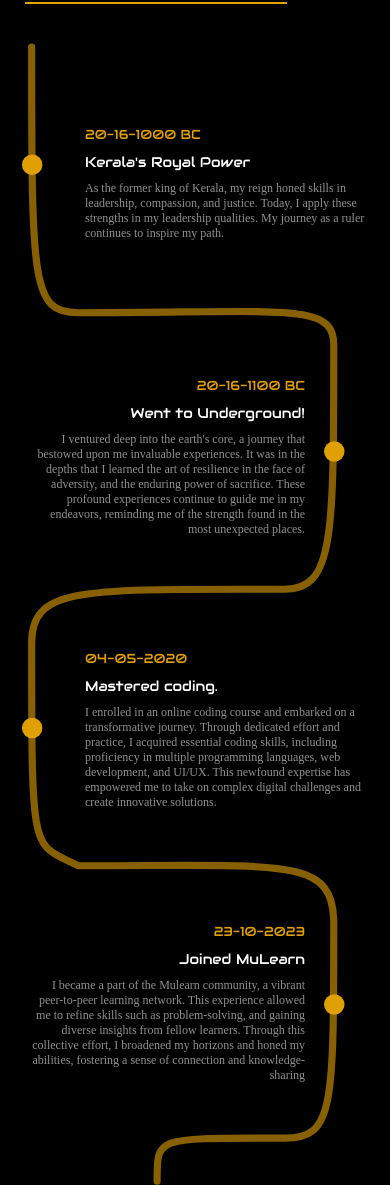
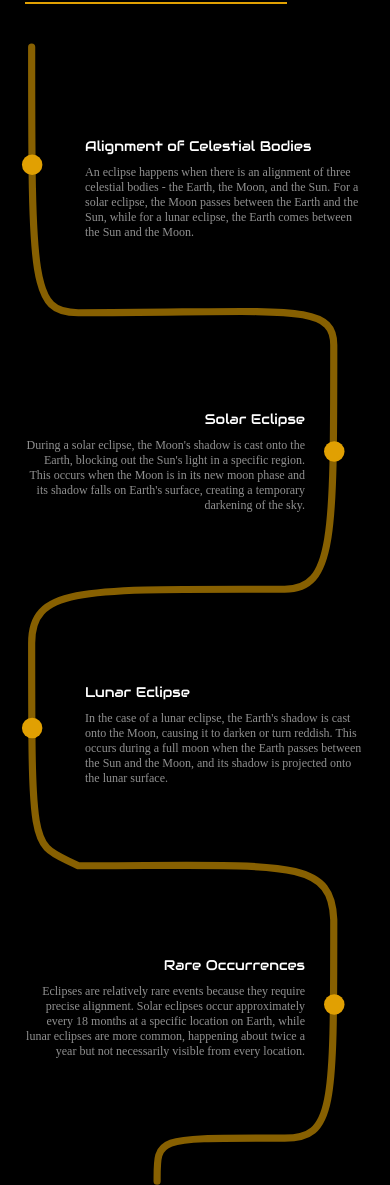
Before and after one commit to noelmaby/nassa-apps-Eclipse, a website built with Vite: page index.html in a window 390 px wide. Shown: the part 2258-3443 px from the top of the page. Built offline with nearby package versions, Linux system fonts and the light colour scheme; files whose address does not match are found by name; a web font is replaced by a local one.

Commit message:
mobile side added

```diff
--- a/index.html
+++ b/index.html
@@ -288,49 +288,47 @@
             </div>
             <div class="activities-container mobile">
               <div class="activity activity1" style="opacity: 1">
-                <span class="date">20-16-1000 BC</span
-                ><span class="title">Kerala's Royal Power</span
+                <span class="date"></span
+                ><span class="title">Alignment of Celestial Bodies</span
                 ><span class="description"
-                  >As the former king of Kerala, my reign honed skills in
-                  leadership, compassion, and justice. Today, I apply these
-                  strengths in my leadership qualities. My journey as a ruler
-                  continues to inspire my path.
+                  >An eclipse happens when there is an
+                  alignment of three celestial bodies - the Earth, the Moon, and
+                   the Sun. For a solar eclipse, the Moon passes between
+                    the Earth and the Sun, while for a lunar eclipse, the Earth
+                    comes between the Sun and the Moon.
                 </span>
               </div>
               <div class="activity activity2" style="opacity: 1">
-                <span class="date">20-16-1100 BC</span
-                ><span class="title">Went to Underground!</span
+                <span class="date"></span
+                ><span class="title">Solar Eclipse</span
                 ><span class="description"
-                  >I ventured deep into the earth's core, a journey that
-                  bestowed upon me invaluable experiences. It was in the depths
-                  that I learned the art of resilience in the face of adversity,
-                  and the enduring power of sacrifice. These profound
-                  experiences continue to guide me in my endeavors, reminding me
-                  of the strength found in the most unexpected places.
+                  >During a solar eclipse, the Moon's shadow is cast onto the
+                  Earth, blocking out the Sun's light in a specific region.
+                  This occurs when the Moon is in its new moon phase and its
+                  shadow falls on Earth's surface, creating a temporary darkening
+                   of the sky.
                 </span>
               </div>
               <div class="activity activity3" style="opacity: 1">
-                <span class="date">04-05-2020</span
-                ><span class="title">Mastered coding.</span
+                <span class="date"></span
+                ><span class="title">Lunar Eclipse</span
                 ><span class="description"
-                  >I enrolled in an online coding course and embarked on a
-                  transformative journey. Through dedicated effort and practice,
-                  I acquired essential coding skills, including proficiency in
-                  multiple programming languages, web development, and UI/UX.
-                  This newfound expertise has empowered me to take on complex
-                  digital challenges and create innovative solutions.</span
+                  > In the case of a lunar eclipse, the Earth's shadow is
+                  cast onto the Moon, causing it to darken or turn reddish.
+                   This occurs during a full moon when the Earth passes between
+                   the Sun and the Moon, and its shadow is projected onto the
+                   lunar surface.</span
                 >
               </div>
               <div class="activity activity4" style="opacity: 1">
-                <span class="date">23-10-2023</span
-                ><span class="title">Joined MuLearn </span
+                <span class="date"></span
+                ><span class="title">Rare Occurrences </span
                 ><span class="description"
-                  >I became a part of the Mulearn community, a vibrant
-                  peer-to-peer learning network. This experience allowed me to
-                  refine skills such as problem-solving, and gaining diverse
-                  insights from fellow learners. Through this collective effort,
-                  I broadened my horizons and honed my abilities, fostering a
-                  sense of connection and knowledge-sharing</span
+                  >Eclipses are relatively rare events because they require
+                  precise alignment. Solar eclipses occur approximately
+                  every 18 months at a specific location on Earth, while lunar
+                   eclipses are more common, happening about twice a year but
+                    not necessarily visible from every location.</span
                 >
               </div>
             </div>
```
